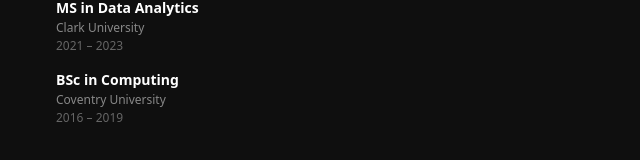
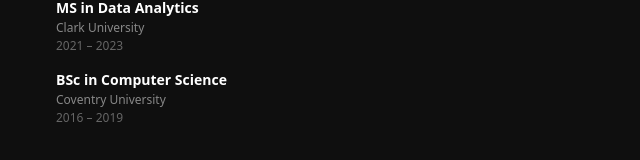
Before and after one commit to bikal3/Portfolio, a Next.js app: page / in a window 1280 px wide. Shown: the part 3102-3262 px from the top of the page, without its empty margins (320-960 px from the left). Built offline with nearby package versions, Linux system fonts and the light colour scheme.

Commit message:
fix: update degree to BSc in Computer Science

```diff
--- a/data/portfolio.ts
+++ b/data/portfolio.ts
@@ -93,7 +93,7 @@
     dates: '2021 – 2023',
   },
   {
-    degree: 'BSc in Computing',
+    degree: 'BSc in Computer Science',
     institution: 'Coventry University',
     dates: '2016 – 2019',
   },
```
